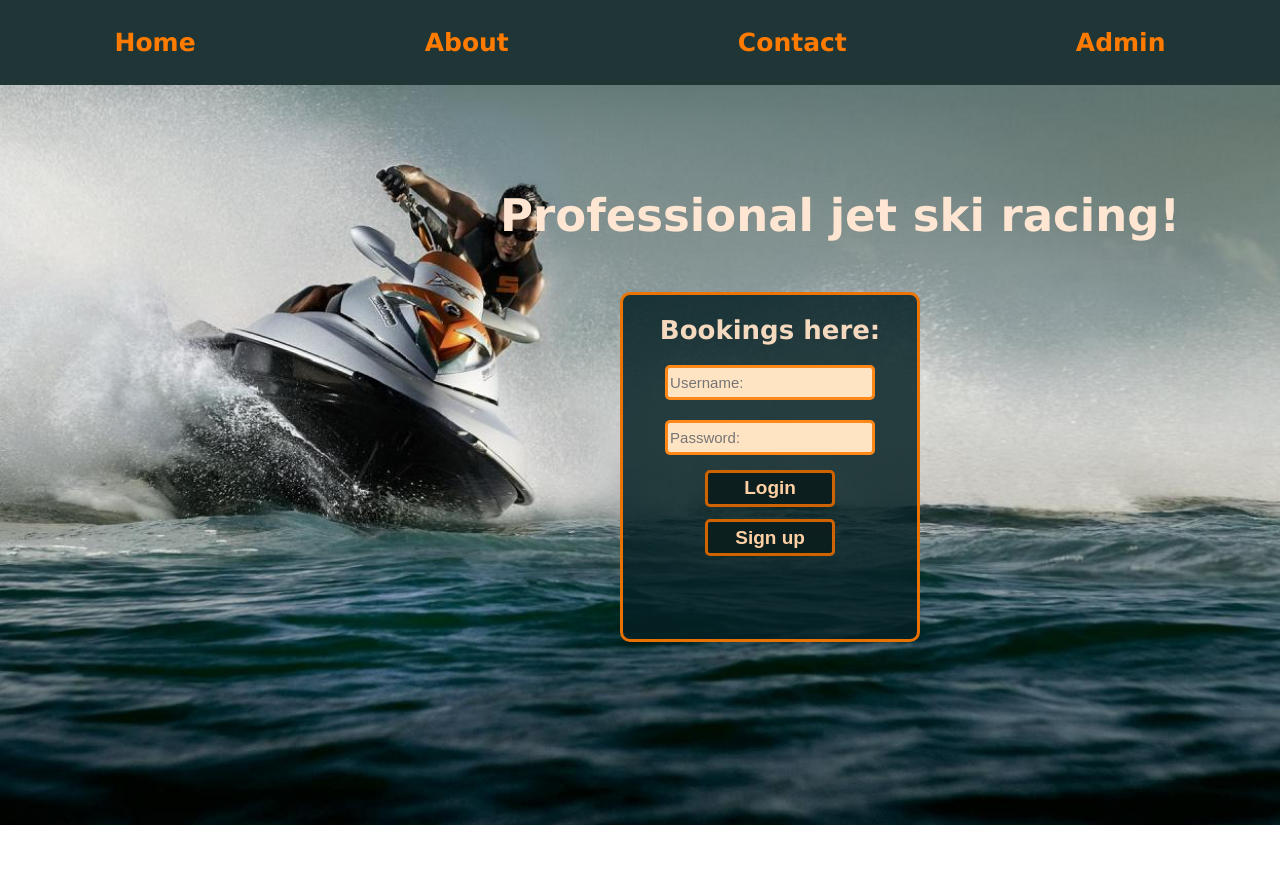
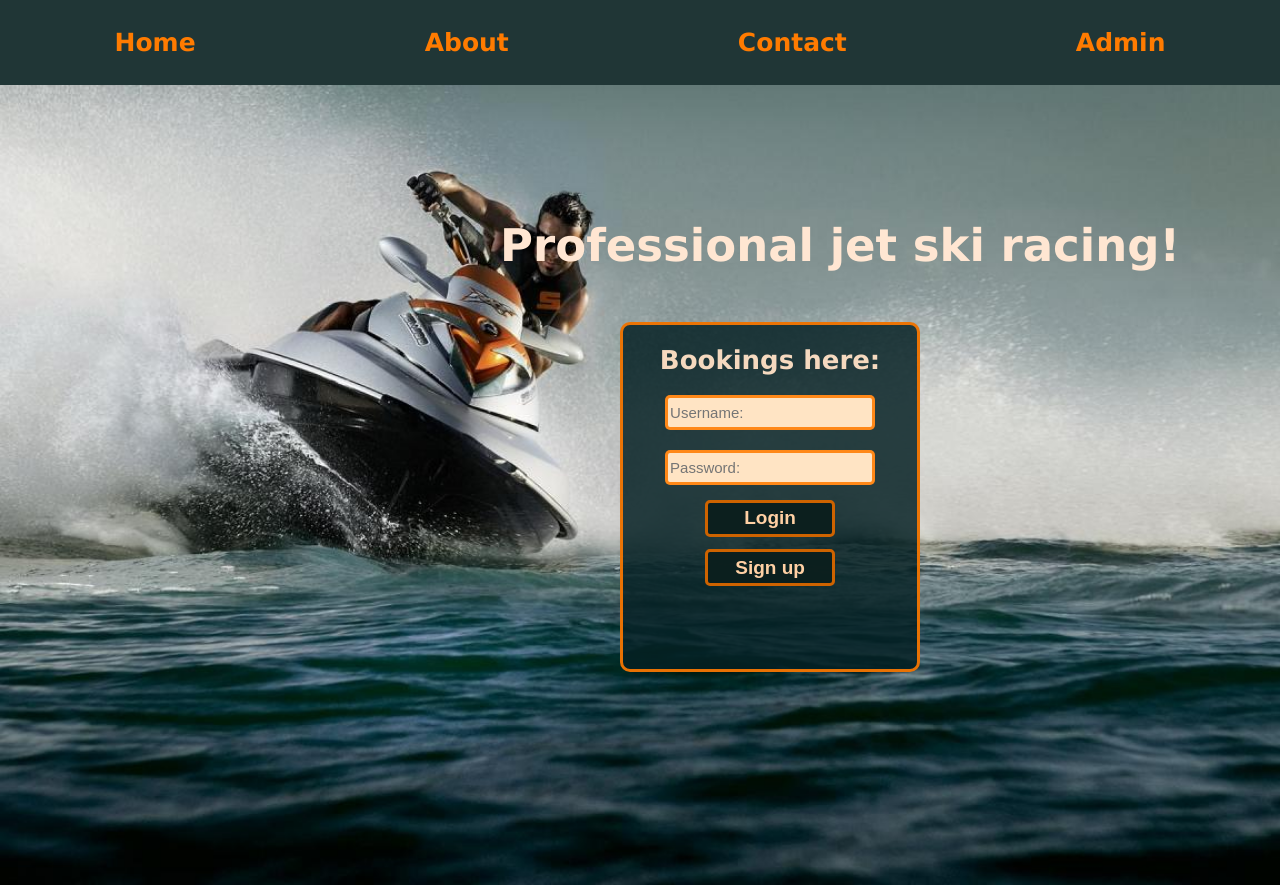
Before and after one commit to alexnmc/appointment-booking, a React (Create React App) app in the folder client/: page / in a window 1280 px wide. Before the commit the page ends 825 px from the top, so only its background shows below. Built offline with nearby package versions, Linux system fonts and the light colour scheme.

Commit message:
scroll div

```diff
--- a/client/src/style.css
+++ b/client/src/style.css
@@ -3,7 +3,10 @@
     margin: 0;
 }
 
-
+html, body {
+    height: 100vh;
+    margin: 0px;
+}
 
 
 .navbar {
@@ -45,6 +48,7 @@
     font-size: 30px;
     justify-content: center;
     align-items: flex-end;
+    height: 100vh;
 }
 
 
@@ -53,9 +57,9 @@
 .about,
 .home {
     background-image: url('./Photos/jetski.png');
-    background-size: cover ;
+    background-size: cover;
     position: relative;
-    height: 740px;
+    height: 100vh;
 
 }
 
@@ -426,7 +430,7 @@ button{
     background-color: #142b2bf1;
     display: flex;
     flex-direction: column;
-    height: auto;
+    height: 100vh;
     padding-bottom: 30px;
 }
 
@@ -437,7 +441,9 @@ button{
     flex-direction: column;
     overflow: auto;
     max-height: 100vh;
-    height: 700px;
+    height: 90vh;
+    border:3px solid rgb(255, 123, 0);
+    padding:10px;
 }
 
 .aboutText{
```
